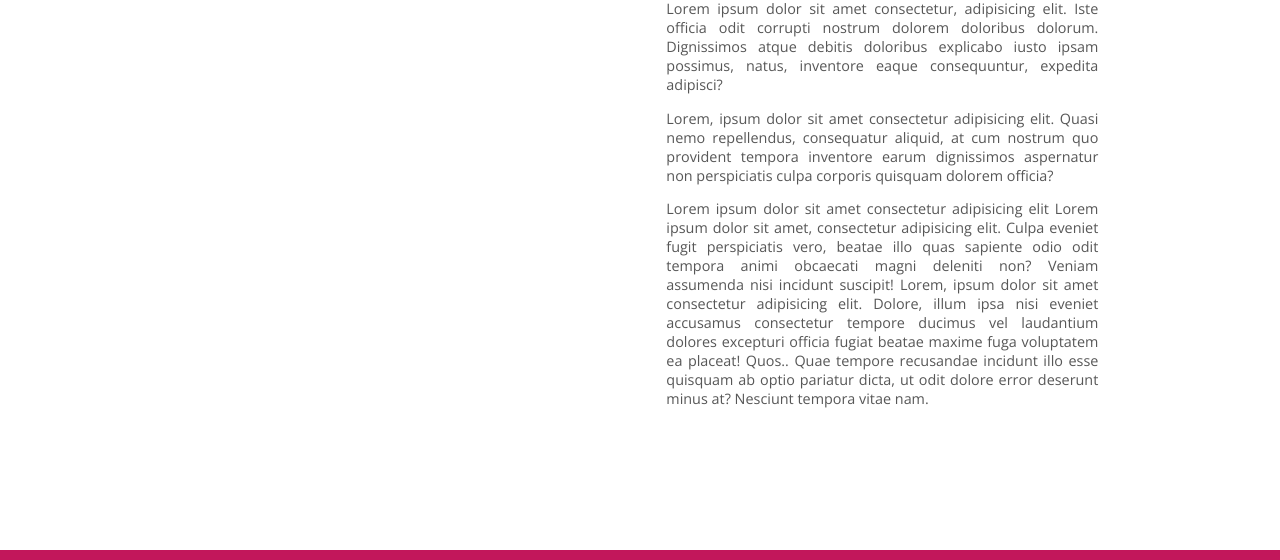
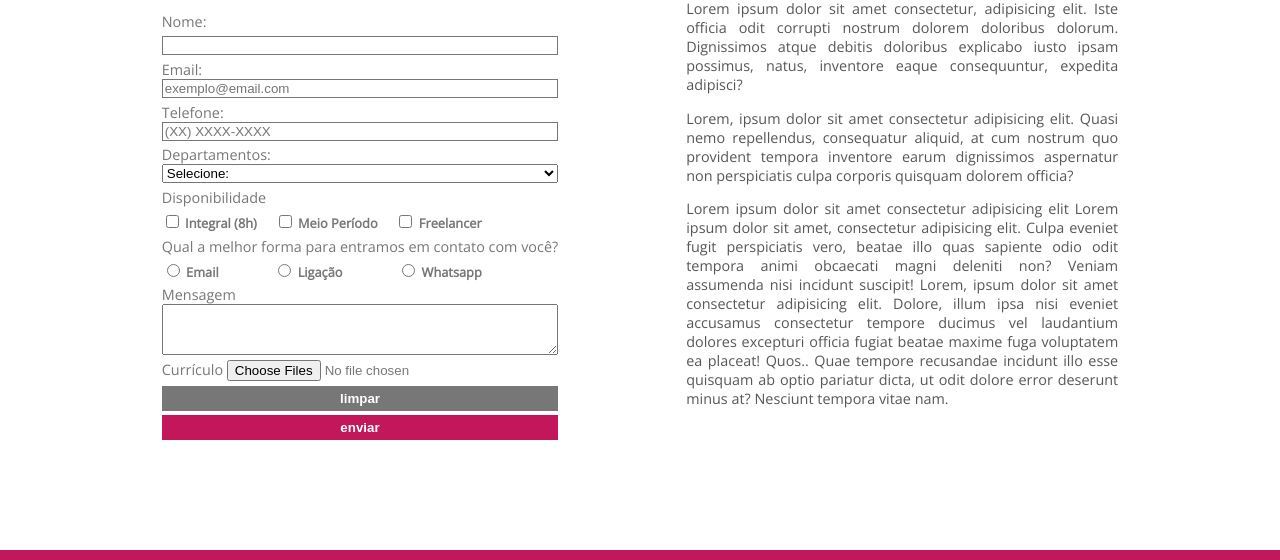
Before and after one commit to Marcos-Int/shoes-form, a plain HTML site: page index.html in a window 1280 px wide. Shown: the part 199-759 px from the top of the page. Drawn offline with nearby package versions, Linux system fonts and the light colour scheme.

Commit message:
cria formulário

```diff
--- a/css/style.css
+++ b/css/style.css
@@ -66,6 +66,50 @@ main > section {
 main > section h1 {
   letter-spacing: 0.05rem;
   font-size: 1.8rem;
+}
+
+main > section form {
+  gap: .3rem;
+  color: #777777;
+  font-size: .9rem;
+}
+
+main > section form .checkboxes{
+  display: flex;
+  width: 20rem;
+  justify-content: space-between;
+  font-size: .8rem;
+  font-weight: 600;
+}
+
+input:not([type='file'], textarea, select) {
+  border: .1rem solid #777;
+  resize: none;
+}
+
+input:not([type='file'], [type='radio'], [type='checkbox']):focus, select:focus, textarea:focus {
+  outline: none;
+  box-shadow: 0 0 .2rem #c2175b;
+}
+
+button:hover {
+  filter: brightness(130%);
+}
+
+button[type='reset']{
+  border: none;
+  font-weight: 600;
+  padding: .3rem;
+  background-color: #777777;
+  color: white;
+}
+
+button[type='submit']{
+  border: none;
+  font-weight: 600;
+  padding: .3rem;
+  background-color: #c2175b;
+  color: white;
 }
 
 main > aside {
--- a/index.html
+++ b/index.html
@@ -28,8 +28,77 @@
       <header>
         <h1>Faça parte do nosso time</h1>
       </header>
-      <form action="">
 
+      <form class="column" action="/" method="get">
+        <div class="column"></div>
+          <label for="name">Nome:</label>
+          <input type="text" id="name" name="fullname" required>
+        </div>
+
+        <div class="column">
+          <label for="email">Email:</label>
+          <input type="email" name="email" id="email" placeholder="exemplo@email.com" required>
+        </div>
+
+        <div class="column">
+          <label for="phone-number">Telefone:</label>
+          <input type="tel" name="phone-number" id="phone-number" placeholder="(XX) XXXX-XXXX" required>
+        </div>
+
+        <div class="column">
+          <label for="departments">Departamentos:</label>
+          <select name="departments" id="departments">
+            <option value="" disabled selected hidden>Selecione:</option>
+            <option value="hr">Recursos humanos</option>
+            <option value="sales">Vendas</option>
+            <option value="tech">Tecnologia</option>
+          </select>
+        </div>
+
+        <label>Disponibilidade</label>
+        <div class="checkboxes">
+          <div>
+            <input type="checkbox" name="full-time" id="full-time" value="true">
+            <label for="full-time">Integral (8h)</label>
+          </div>
+          <div>
+            <input type="checkbox" name="half-time" id="half-time" value="true">
+            <label for="half-time">Meio Período</label>
+          </div>
+          <div>
+            <input type="checkbox" name="freelancer" id="freelancer" value="true">
+          <label for="freelancer">Freelancer</label>
+       </div>
+        </div>
+
+        <label>Qual a melhor forma para entramos em contato com você?</label>
+        <div class="checkboxes">
+          <div>
+            <input type="radio" name="contact" value="email" id="via-email">
+            <label for="via-email">Email</label>
+          </div>
+          <div>
+            <input type="radio" name="contact" value="call" id="via-call">
+            <label for="via-call">Ligação</label>
+          </div>
+          <div>
+            <input type="radio" name="contact" value="via-whatsapp">
+            <label for="via-whatsapp">Whatsapp</label>
+          </div>
+        </div>
+
+        <div class="column">
+          <label for="message">Mensagem</label>
+          <textarea name="message" id="message" rows="3"></textarea>
+        </div>
+
+        <div>
+          <label for="curriculum">Currículo</label>
+          <input type="file" accept=".pdf" multiple>
+        </div>
+
+        <button type="reset">limpar</button>
+        <button type="submit">enviar</button>
       </form>
     </section>
 
```
